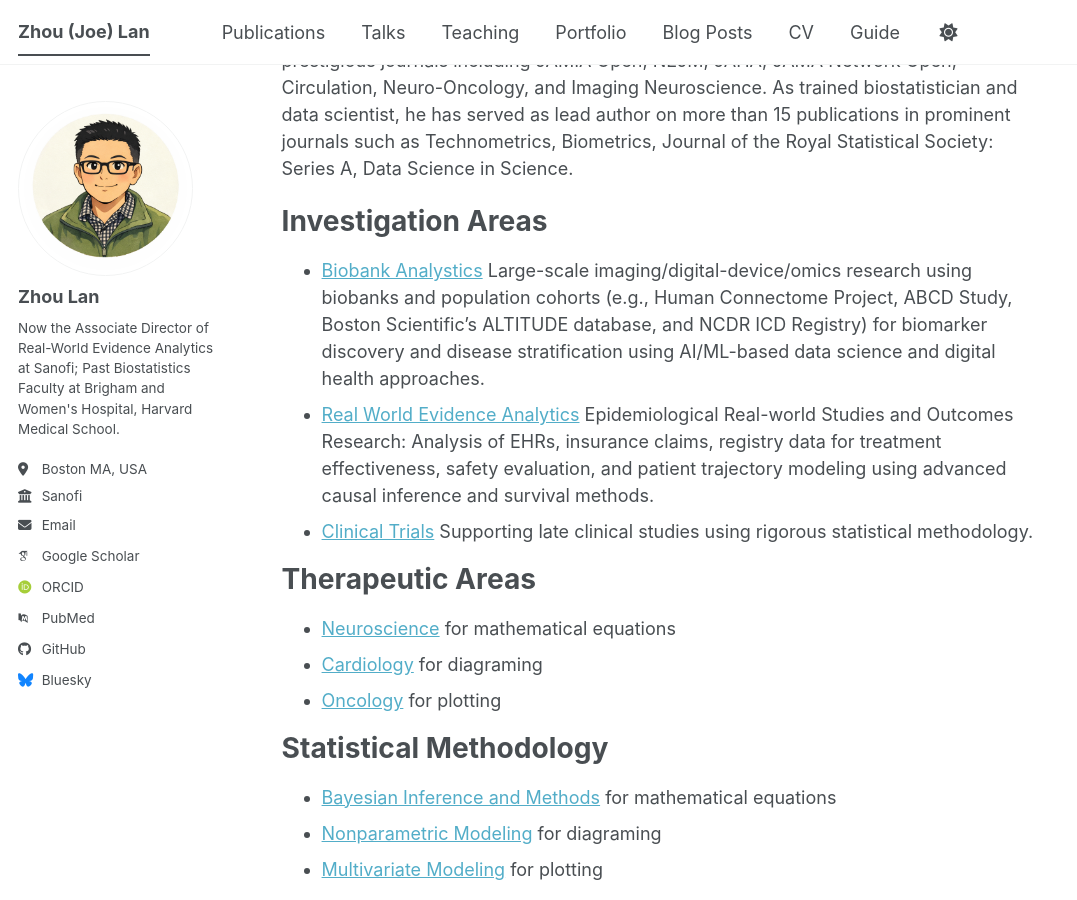
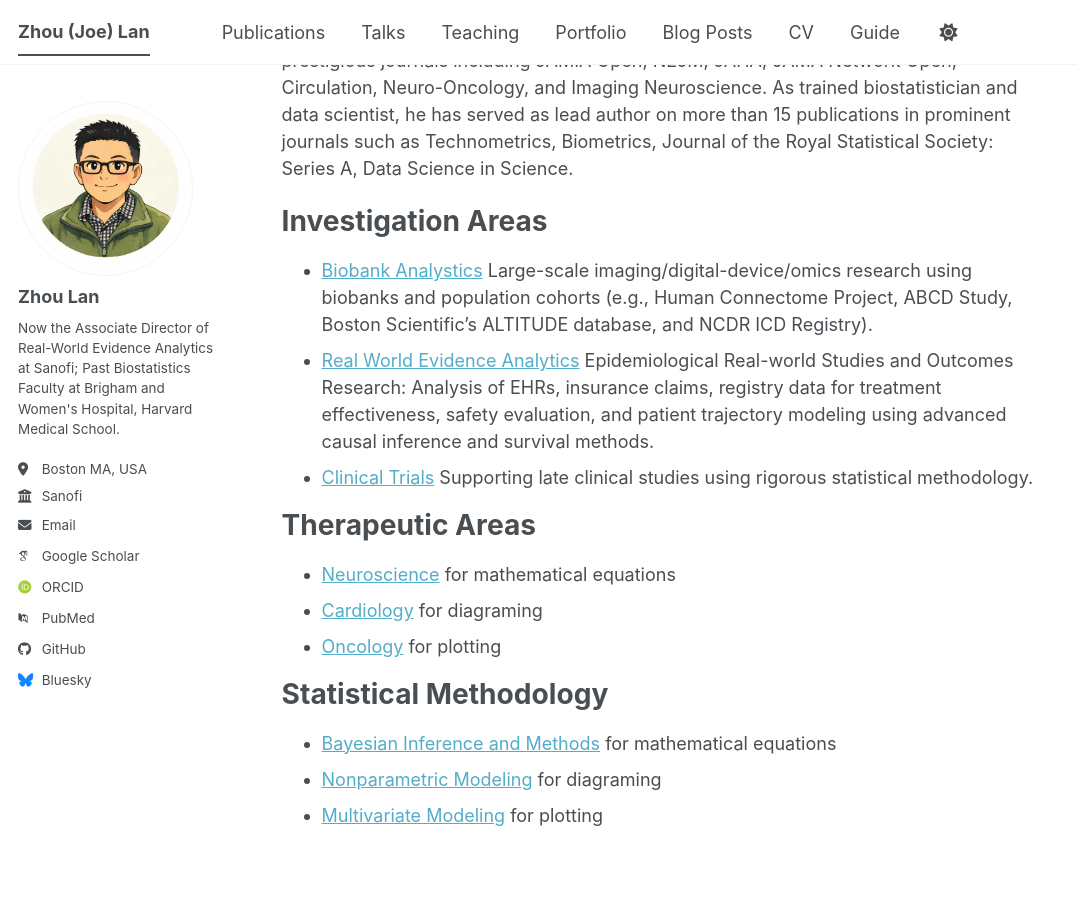
Before and after one commit to lanzhouBWH/lanzhoubwh.github.io, a Jekyll site: the page built from _pages/about.md, in a window 1280 px wide and 900 px high, scrolled down 306 px. Shown: the whole window, without its empty margins (0-1077 px from the left). Built offline with Jekyll 4.4.1, drawn with Linux system fonts in a browser that asks for light colours; some web fonts are replaced; a script bundle is joined from its source files by our own code; library files that are not in the unit come from our copies.

Commit message:
Update about.md

```diff
--- a/_pages/about.md
+++ b/_pages/about.md
@@ -18,7 +18,7 @@
 
 Investigation Areas
 ======
-- [Biobank Analystics](https://www.mathjax.org/) Large-scale imaging/digital-device/omics research using biobanks and population cohorts (e.g., Human Connectome Project, ABCD Study, Boston Scientific’s ALTITUDE database, and NCDR ICD Registry) for biomarker discovery and disease stratification using AI/ML-based data science and digital health approaches.
+- [Biobank Analystics](https://www.mathjax.org/) Large-scale imaging/digital-device/omics research using biobanks and population cohorts (e.g., Human Connectome Project, ABCD Study, Boston Scientific’s ALTITUDE database, and NCDR ICD Registry).
 - [Real World Evidence Analytics](https://mermaid.js.org/) Epidemiological Real-world Studies and Outcomes Research: Analysis of EHRs, insurance claims, registry data for treatment effectiveness, safety evaluation, and patient trajectory modeling using advanced causal inference and survival methods.
 - [Clinical Trials](https://plotly.com/javascript/) Supporting late clinical studies using rigorous statistical methodology.
 
```
